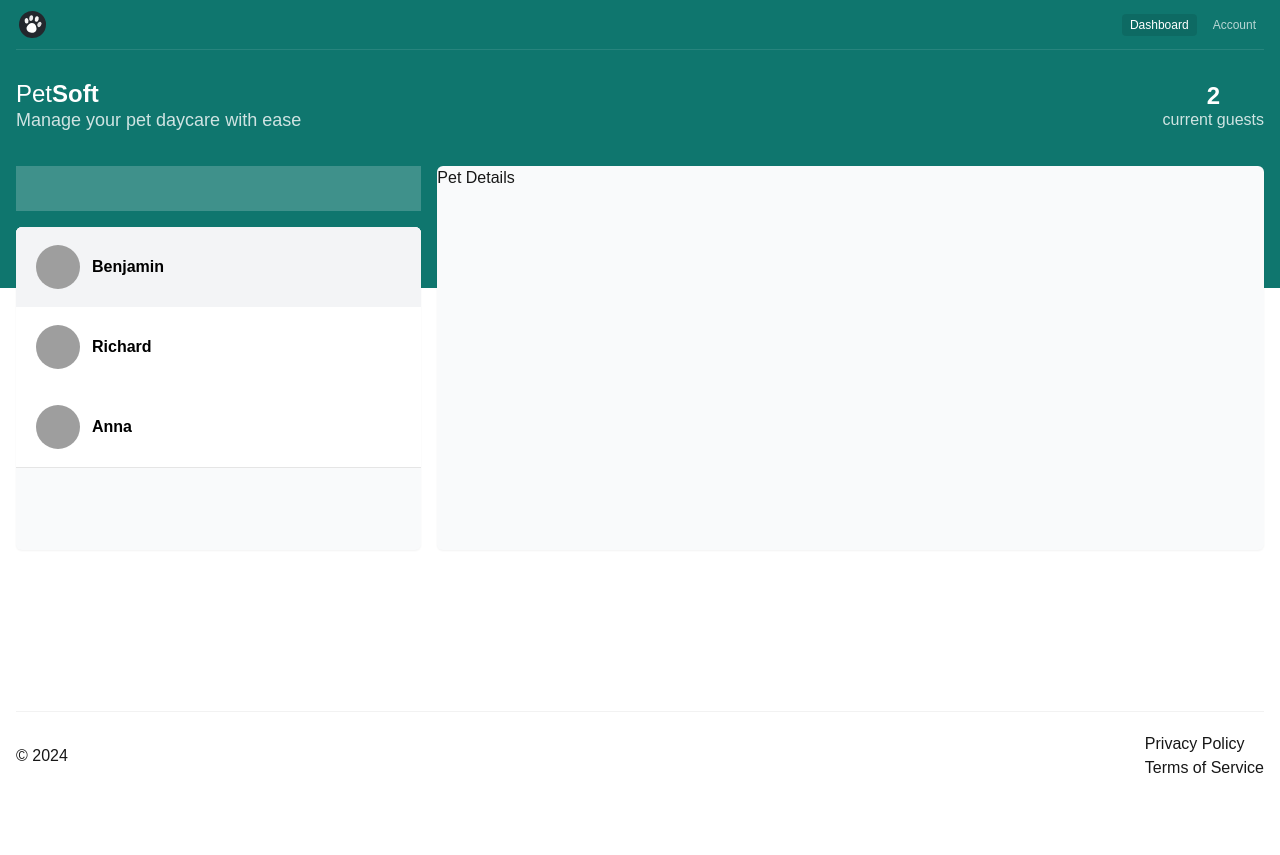
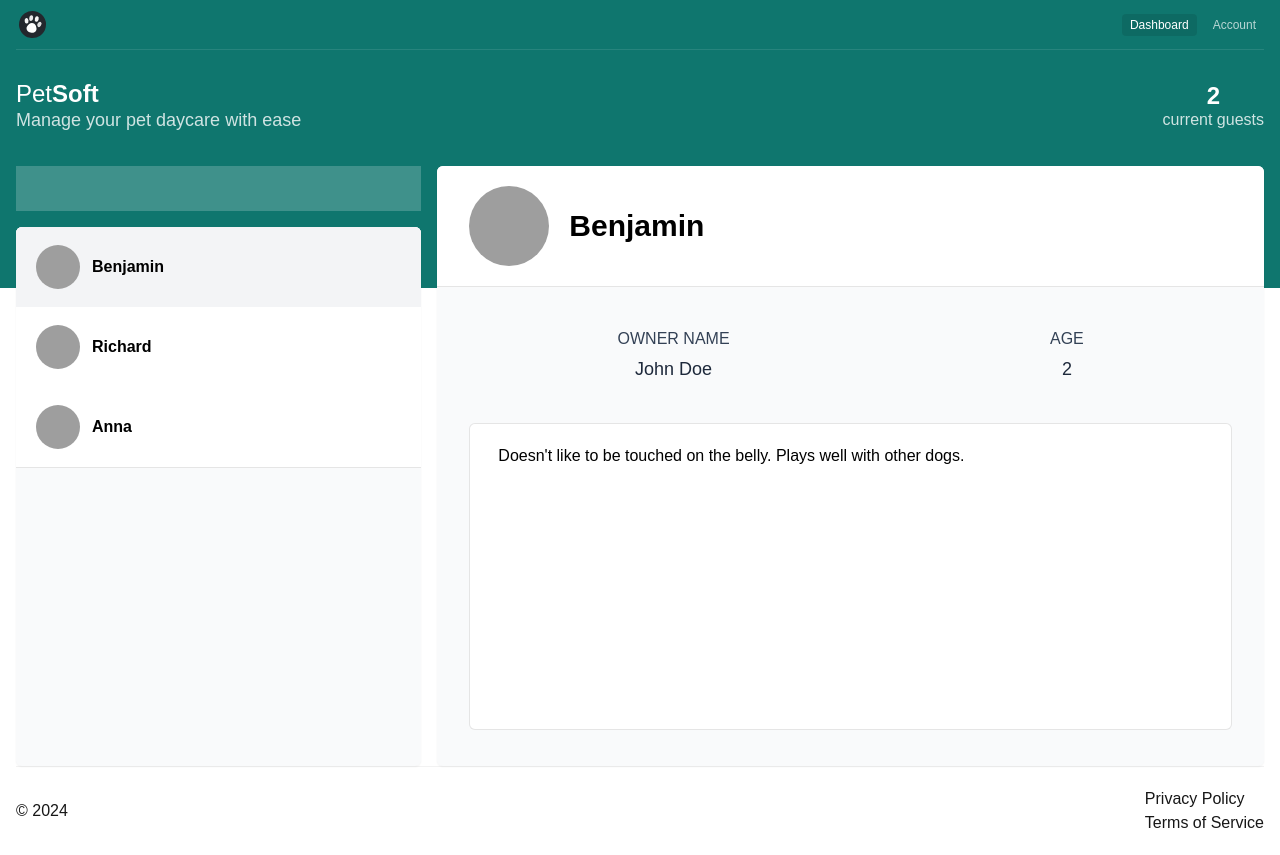
Before and after one commit to itays/petsoft, a Next.js app: page /app/dashboard in a window 1280 px wide. Both pictures are taken after a click on the button "Benjamin". Before the commit the page ends 800 px from the top, so only its background shows below. Built offline with nearby package versions, Linux system fonts and the light colour scheme; grey boxes are pictures that could not be loaded.

Commit message:
pet details

```diff
--- a/app/(app)/app/dashboard/page.tsx
+++ b/app/(app)/app/dashboard/page.tsx
@@ -12,7 +12,7 @@ export default async function Dashboard() {
         <Branding />
         <Stats />
       </div>
-      <div className="grid md:grid-cols-3 md:grid-rows-[45px_1fr] grid-rows-[45px_300px_500px] gap-4 md:h-96">
+      <div className="grid md:grid-cols-3 md:grid-rows-[45px_1fr] grid-rows-[45px_300px_500px] gap-4 md:h-[600px]">
         <div className="md:row-start-1 md:row-span-1 md:col-start-1 md:col-span-1">
           <SearchForm />
         </div>
--- a/app/components/PetDetails.tsx
+++ b/app/components/PetDetails.tsx
@@ -1,5 +1,72 @@
-import React from "react";
+"use client";
+
+import Image from "next/image";
+import { useSelectedPetSelector } from "../(app)/app/stores/PetsProvider";
+import { Pet } from "@/lib/types";
 
 export default function PetDetails() {
-  return <section className="w-full h-full">Pet Details</section>;
+  const selectedPet = useSelectedPetSelector();
+  return (
+    <section className="flex flex-col w-full h-full">
+      {(!selectedPet && (
+        <div className="flex justify-center items-center h-full">
+          <EmptyState />
+        </div>
+      )) || (
+        <>
+          <TopBar pet={selectedPet!} />
+
+          <OtherInfo pet={selectedPet!} />
+
+          <Notes pet={selectedPet!} />
+        </>
+      )}
+    </section>
+  );
 }
+
+function TopBar({ pet }: { pet: Pet }) {
+  return (
+    <div className="flex items-center bg-white px-8 py-5 border-b border-black/10">
+      <Image
+        src={pet.imageUrl ?? ""}
+        alt="selected pet image"
+        height={80}
+        width={80}
+        className="rounded-full h-20 object-cover"
+      />
+      <h2 className="text-3xl font-semibold leading-7 ml-5 text-black">
+        {pet.name}
+      </h2>
+    </div>
+  );
+}
+
+function OtherInfo({ pet }: { pet: Pet }) {
+  return (
+    <div className="flex justify-around py-10 px-5 text-center">
+      <div>
+        <h3 className="text-base font-medium uppercase text-slate-700">
+          Owner name
+        </h3>
+        <p className="mt-1 text-lg text-slate-800">{pet.ownerName}</p>
+      </div>
+      <div>
+        <h3 className="text-base font-medium uppercase text-slate-700">Age</h3>
+        <p className="mt-1 text-lg text-slate-800">{pet.age}</p>
+      </div>
+    </div>
+  );
+}
+
+function Notes({ pet }: { pet: Pet }) {
+  return (
+    <div className="bg-white rounded-md px-7 py-5 mb-9 mx-8 text-black flex-1 border border-black/10">
+      {pet.notes}
+    </div>
+  );
+}
+
+function EmptyState() {
+  return <p>No pet selected</p>;
+}
--- a/app/components/PetList.tsx
+++ b/app/components/PetList.tsx
@@ -3,11 +3,14 @@
 import Image from "next/image";
 import {
   usePetsSelector,
+  useSelectedPetSelector,
   useSetSelectedPetSelector,
 } from "../(app)/app/stores/PetsProvider";
+import { cn } from "@/lib/utils";
 
 export default function PetList() {
   const pets = usePetsSelector();
+  const selectedPet = useSelectedPetSelector();
   const setSelectedPet = useSetSelectedPetSelector();
 
   return (
@@ -15,7 +18,12 @@ export default function PetList() {
       {pets.map((pet) => (
         <li key={pet.id}>
           <button
-            className="flex items-center h-20 w-full cursor-pointer px-5 text-base gap-3 hover:bg-gray-100 focus:bg-gray-100 transition"
+            className={cn(
+              "flex items-center h-20 w-full cursor-pointer px-5 text-base gap-3 hover:bg-gray-100 focus:bg-gray-100 transition",
+              {
+                "bg-gray-100": pet.id === selectedPet?.id,
+              }
+            )}
             onClick={() => {
               setSelectedPet(pet);
             }}
```
